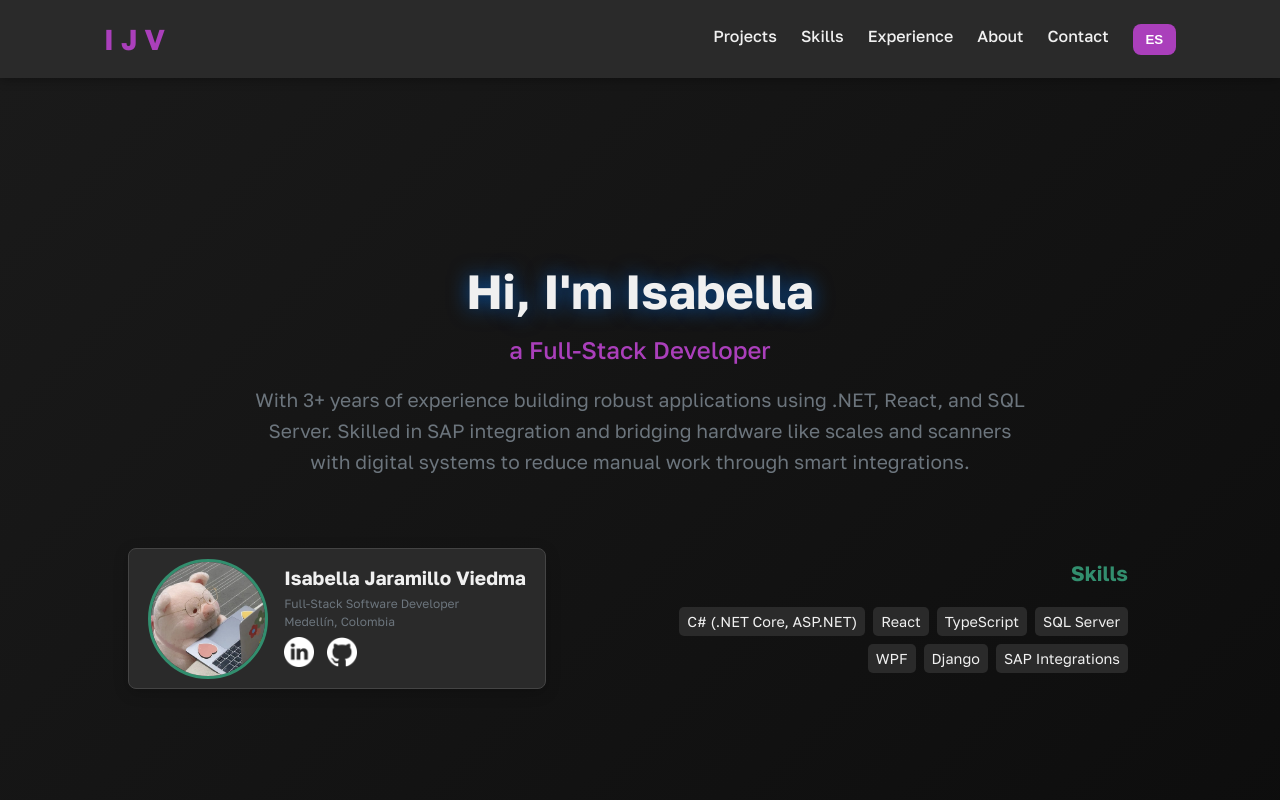
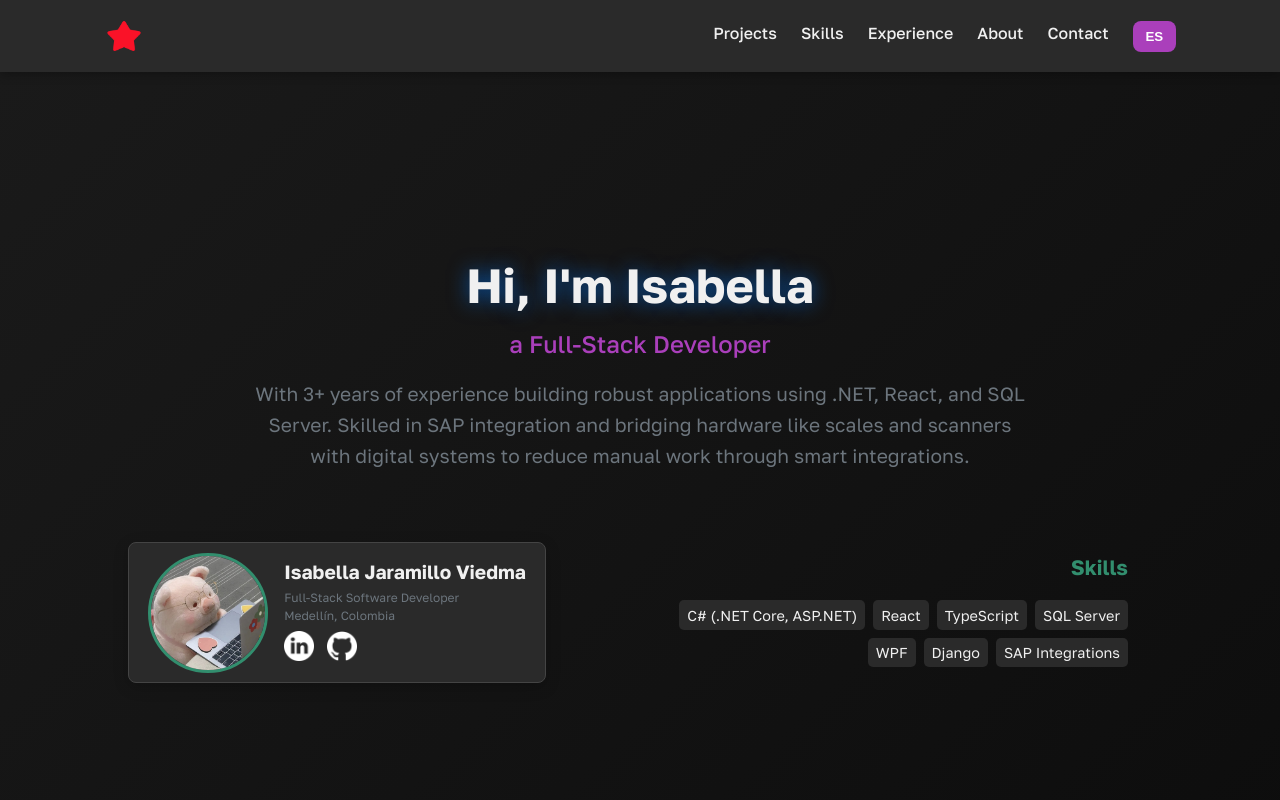
Before and after one commit to isabela3013/Portfolio, a plain HTML site: page index.html in a window 1280 px wide. Shown: the top 800 px of the page. Drawn offline with nearby package versions, Linux system fonts and the light colour scheme.

Commit message:
Star icon functionality

```diff
--- a/index.html
+++ b/index.html
@@ -13,7 +13,10 @@
     <body>
         <header>
             <nav class="container">
-                <div class="logo">I J V</div>
+                <div class="logo-content">
+                    <img src="assets/icons/star.png" alt="Profile Icon" class="logo-picture" draggable="false" href="#hero" />
+                    <!-- <div class="logo">I J V</div> -->
+                </div>
                 <ul class="nav-links">
                     <li><a href="#projects">Projects</a></li>
                     <li><a href="#skills">Skills</a></li>
--- a/script.js
+++ b/script.js
@@ -30,3 +30,7 @@ document.addEventListener('DOMContentLoaded', () => {
     // Initial update on page load
     updateText();
 });
+
+document.querySelector('.logo-picture').addEventListener('click', function () {
+    window.scrollTo({ top: 0, behavior: 'smooth' });
+});
--- a/style.css
+++ b/style.css
@@ -74,10 +74,27 @@ header .container {
     align-items: center;
 }
 
+.logo-content {
+    display: flex;
+    align-items: center;
+}
+
 .logo {
     font-size: 1.8rem;
     font-weight: bold;
     color: var(--primary-color);
+}
+
+.logo-picture {
+    width: 40px;
+    height: 40px;
+    align-items: center;
+    cursor: pointer;
+}
+
+.logo-picture:hover {
+    transform: rotate(15deg);
+    animation: infinite;
 }
 
 .nav-links {
```
